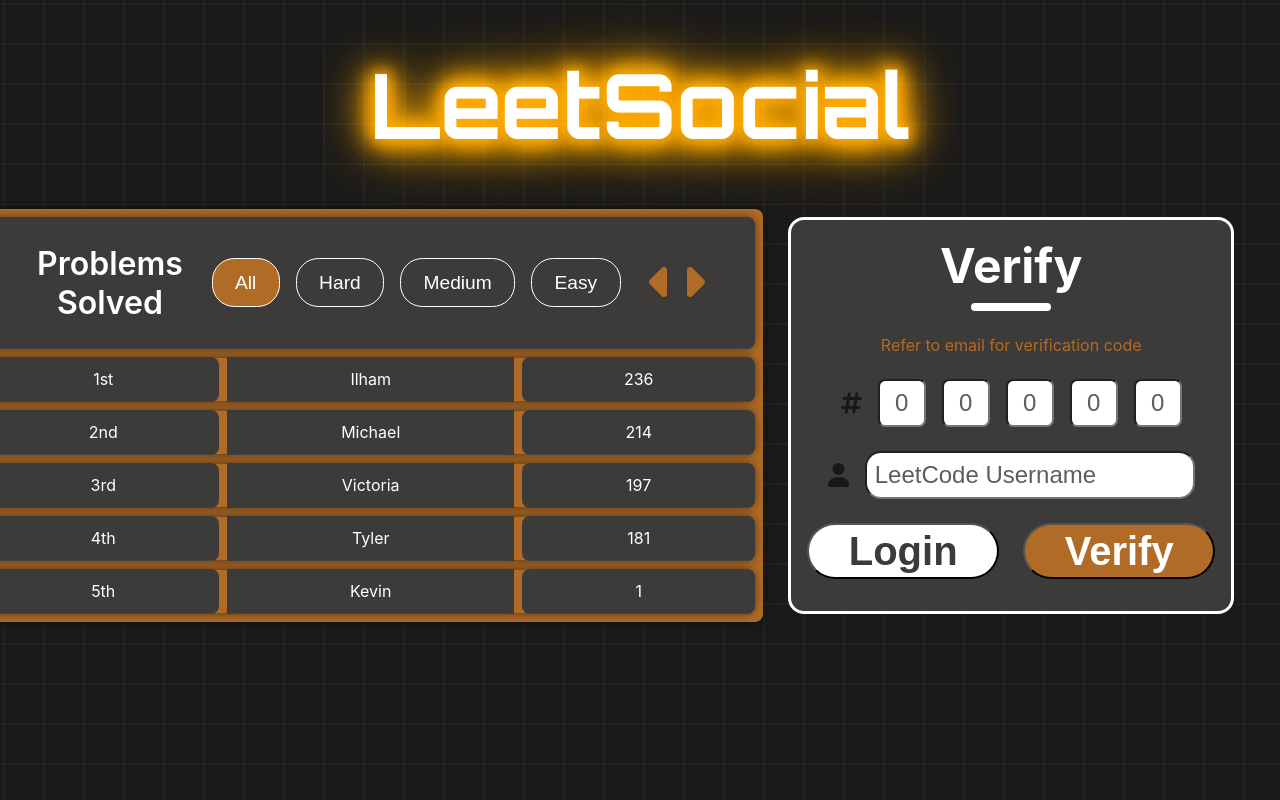
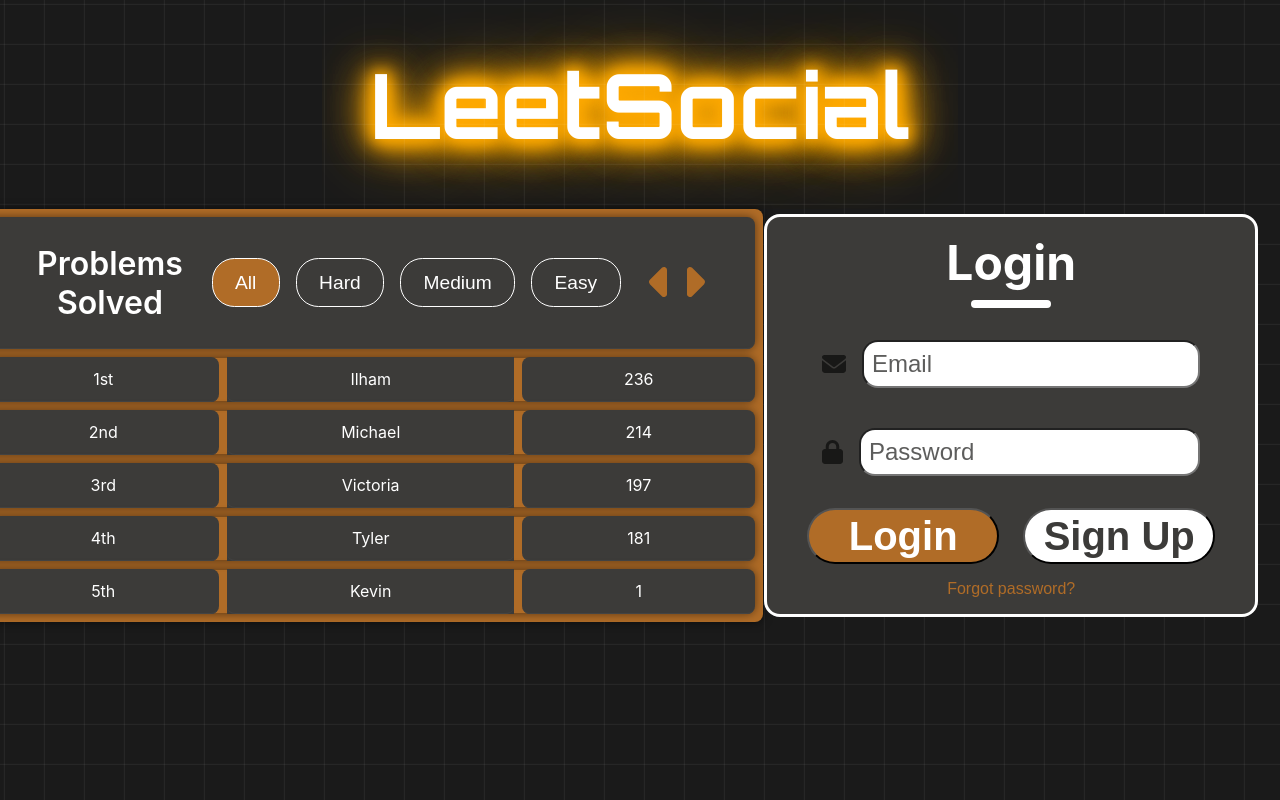
Before and after one commit to thedeclancarter/LeetSocial, a React (Create React App) app in the folder frontend/: page / in a window 1280 px wide. Built offline with nearby package versions, Linux system fonts and the light colour scheme.

Commit message:
changing default useState back to login

```diff
--- a/frontend/src/components/register/Register.js
+++ b/frontend/src/components/register/Register.js
@@ -8,7 +8,7 @@
 var bp = require('../../path.js');
 
 export default function Register() {
-    var [action, setAction] = useState("Verify");
+    var [action, setAction] = useState("Login");
     var [hasCapital, setCapital] = useState(false);
     var [hasSpecialChar, setSpecialChar] = useState(false);
     var [hasNum, setNum] = useState(false);
```
